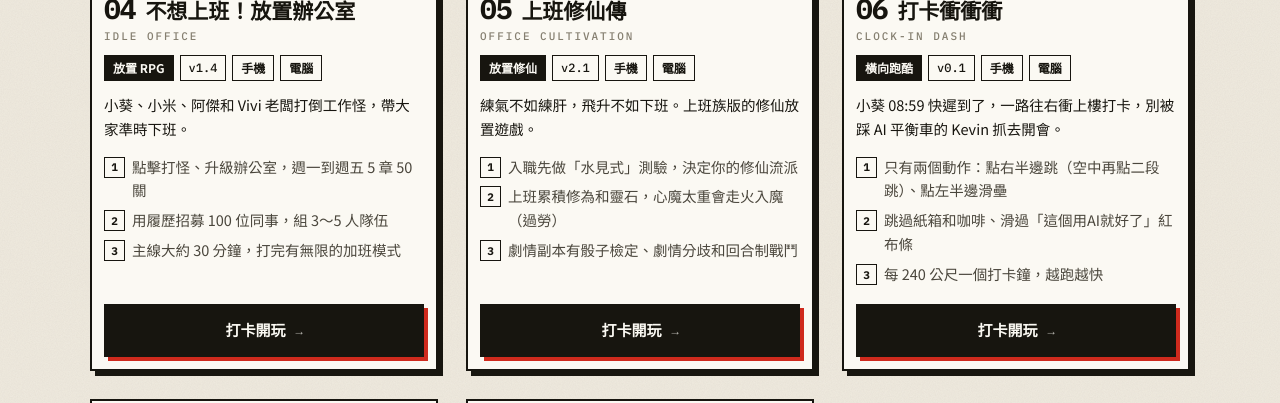
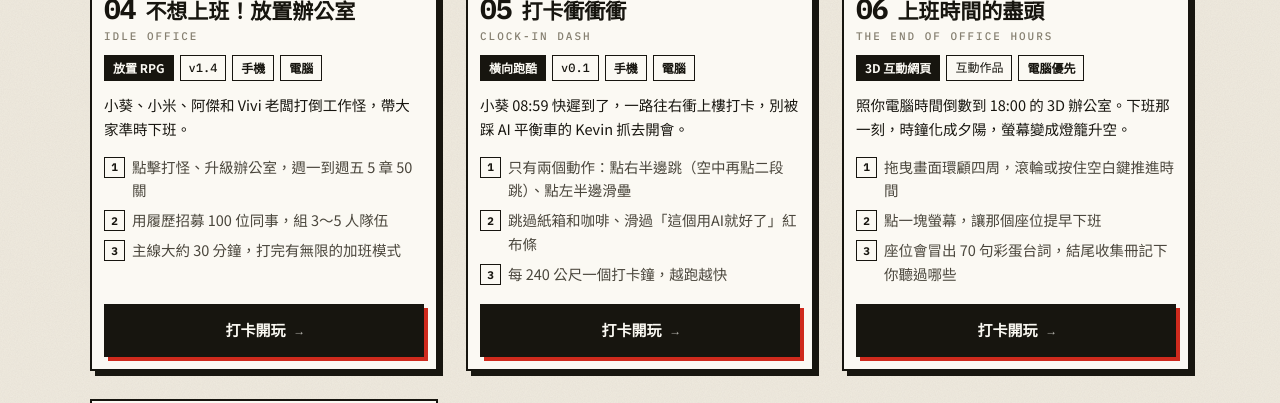
Before and after one commit to pokemonida99/game, a plain HTML site: page a4/index.html in a window 1280 px wide. Shown: the part 2288-2691 px from the top of the page. Drawn offline with Linux system fonts and the light colour scheme.

Commit message:
不想上班入口頁拿掉上班修仙傳（剩 7 款）
Co-Authored-By: Claude Opus 5.5 <noreply@anthropic.com>

```diff
--- a/a4/index.html
+++ b/a4/index.html
@@ -163,7 +163,7 @@ footer a{font-weight:700;color:var(--ink);border-bottom:1.5px solid var(--ink)}
         <h2>公　文</h2>
         <dl>
           <dt>收件</dt><dd>所有不想上班的人</dd>
-          <dt>主旨</dt><dd>不想上班系列，共 <b id="nA4">8</b> 款</dd>
+          <dt>主旨</dt><dd>不想上班系列，共 <b id="nA4">7</b> 款</dd>
           <dt>排序</dt><dd>越前面，開發越花工夫</dd>
           <dt>出品</dt><dd>a4 不想上班　<a class="mono" href="https://www.instagram.com/a4ux_reels/" target="_blank" rel="noopener" style="border-bottom:1.5px solid">@a4ux_reels ↗</a></dd>
         </dl>
@@ -220,10 +220,6 @@ const A4 = [
     genre: '放置 RPG', ver: 'v1.4', platform: ['手機', '電腦'],
     tagline: '小葵、小米、阿傑和 Vivi 老闆打倒工作怪，帶大家準時下班。',
     how: ['點擊打怪、升級辦公室，週一到週五 5 章 50 關', '用履歷招募 100 位同事，組 3～5 人隊伍', '主線大約 30 分鐘，打完有無限的加班模式'] },
-  { repo: 'banxiu-game', cover: 'banxiu', title: '上班修仙傳', en: 'OFFICE CULTIVATION',
-    genre: '放置修仙', ver: 'v2.1', platform: ['手機', '電腦'],
-    tagline: '練氣不如練肝，飛升不如下班。上班族版的修仙放置遊戲。',
-    how: ['入職先做「水見式」測驗，決定你的修仙流派', '上班累積修為和靈石，心魔太重會走火入魔（過勞）', '劇情副本有骰子檢定、劇情分歧和回合制戰鬥'] },
   { repo: 'office-sidescroller', cover: 'runner', title: '打卡衝衝衝', en: 'CLOCK-IN DASH',
     genre: '橫向跑酷', ver: 'v0.1', platform: ['手機', '電腦'],
     tagline: '小葵 08:59 快遲到了，一路往右衝上樓打卡，別被踩 AI 平衡車的 Kevin 抓去開會。',
```
